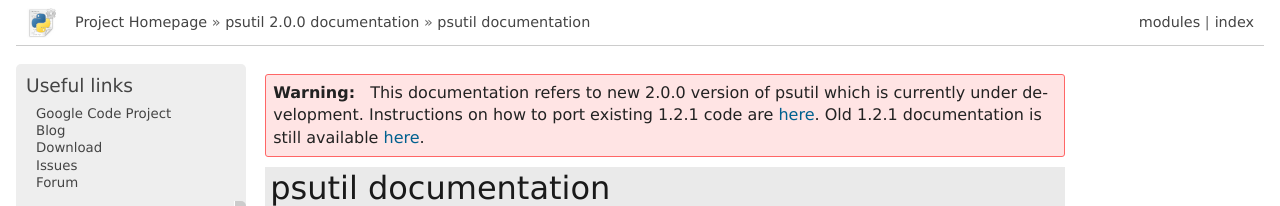
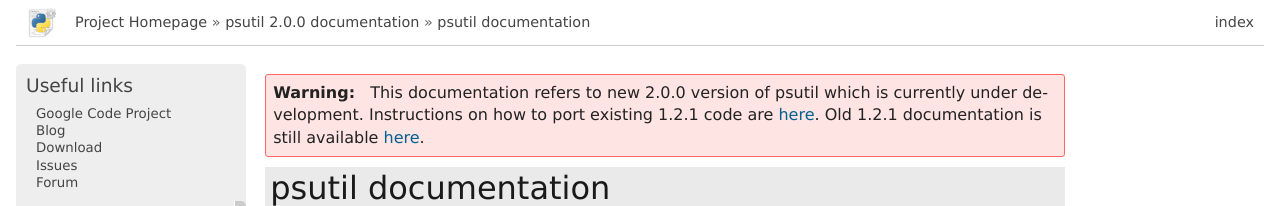
Before and after one commit to giampaolo/psutil, a Sphinx documentation site: the page built from docs/index.rst, in a window 1280 px wide and 900 px high. Shown: the top 206 px of the window. Built offline with Sphinx 7.4.7, drawn with Linux system fonts in a browser that asks for light colours; formulas are drawn with MathJax 3.

Commit message:
(doc) get rid of domain indices

```diff
--- a/docs/conf.py
+++ b/docs/conf.py
@@ -173,7 +173,7 @@
 #}
 
 # If false, no module index is generated.
-#html_domain_indices = True
+html_domain_indices = False
 
 # If false, no index is generated.
 html_use_index = True
```
